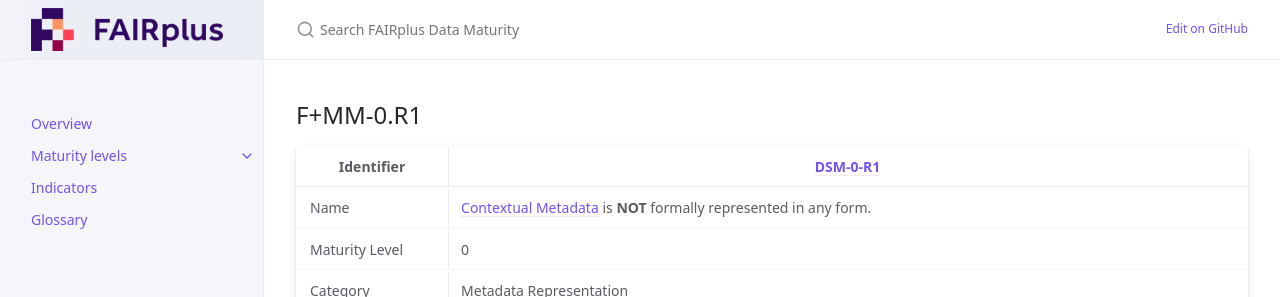
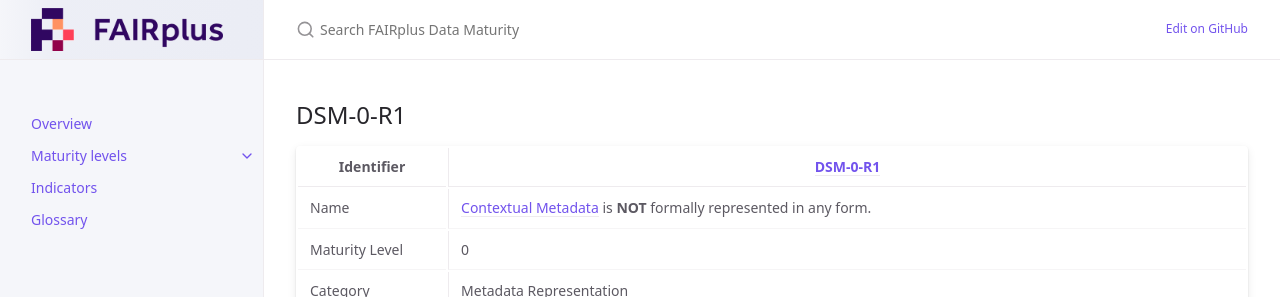
Before and after one commit to FAIRplus/Data-Maturity, a Jekyll site: the page built from docs/_indicators/DSM-0-R1.md, in a window 1280 px wide. Shown: the top 297 px of the page. Built offline with Jekyll 4.4.1, drawn with Linux system fonts in a browser that asks for light colours.

Commit message:
Update DSM-0-R1.md

```diff
--- a/docs/_indicators/DSM-0-R1.md
+++ b/docs/_indicators/DSM-0-R1.md
@@ -5,7 +5,7 @@ parent_level: level0
 nav_exclude: True
 ---
 
-## F+MM-0.R1
+## DSM-0-R1
 
 | Identifier | [DSM-0-R1](https://github.com/FAIRplus/Data-Maturity/edit/master/docs/_indicators/DSM-0-R1.md) |
 | --------- | ----------|
```
